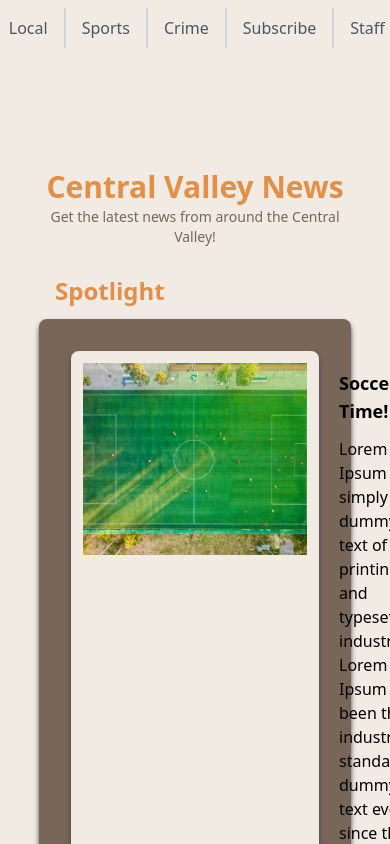
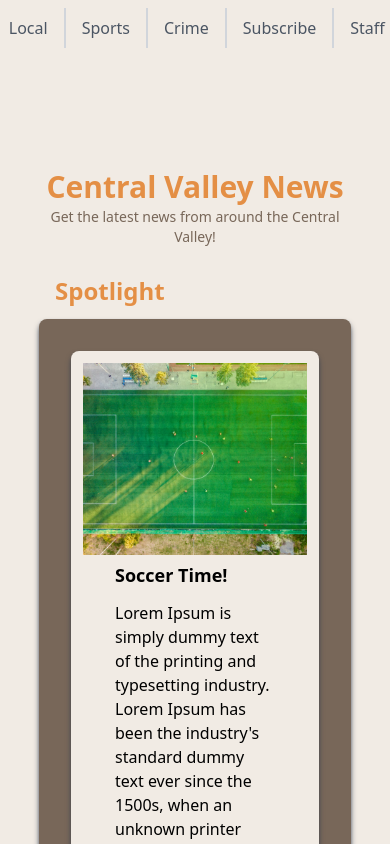
Before and after one commit to Algorithm-Allies/valleyNews, a React (Vite) app in the folder client/: page /auth/home in a window 390 px wide. Shown: the top 844 px of the page. Built offline with nearby package versions, Linux system fonts and the light colour scheme.

Commit message:
more responsiveness on news page

```diff
--- a/client/src/components/Auth/AuthLayout.jsx
+++ b/client/src/components/Auth/AuthLayout.jsx
@@ -2,7 +2,7 @@ import { Outlet } from "react-router-dom";
 import NavBar from "../NavBar";
 function AuthLayout() {
   return (
-    <div className="min-h-screen bg-brown-100">
+    <div className="min-h-screen pb-[5vh] bg-brown-100">
       <NavBar />
       <div className="flex flex-col items-center justify-center max-w-[80vw] w-full mx-auto pt-[15vh]">
         <div className="space-y-2 text-center mb-4">
--- a/client/src/components/LatestArticle.jsx
+++ b/client/src/components/LatestArticle.jsx
@@ -2,7 +2,7 @@ function LatestArticle(itemData) {
     return (
         <div className="unset-border-box shadow-gray-700 shadow-md bg-brown-400 p-8 rounded-lg flex flex-row max-md:flex-col md:gap-x-8 gap-4 md:justify-center md:w-[80vw]">
         {itemData.map((thumbnail, i) => (
-          <div className="shadow-gray-700 shadow-md bg-brown-100 p-3 rounded-lg flex justify-between flex-row" key={i}>
+          <div className="shadow-gray-700 shadow-md bg-brown-100 p-3 rounded-lg flex justify-between max-md:flex-col flex-row" key={i}>
             <img className="object-cover h-48 w-96" component="img" src={[thumbnail.articleImg]}></img>
             <div className="flex flex-col px-[2em] justify-center">
                 <div className='text-lg py-1.5 font-bold'>{thumbnail.articleTitle}</div>
```
